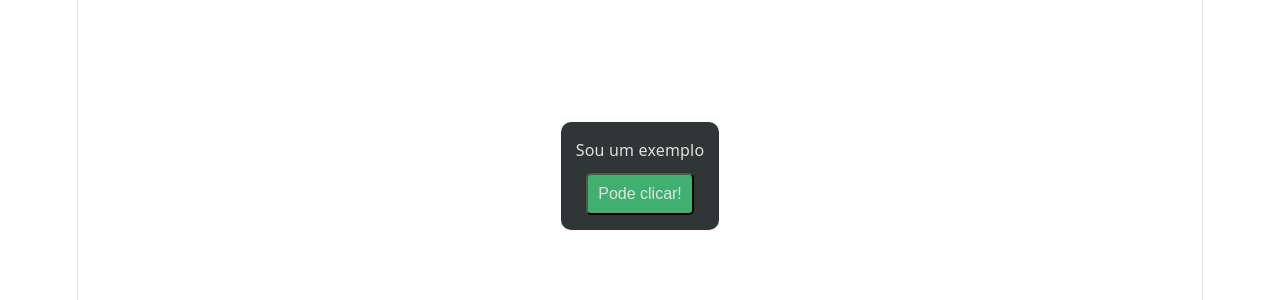
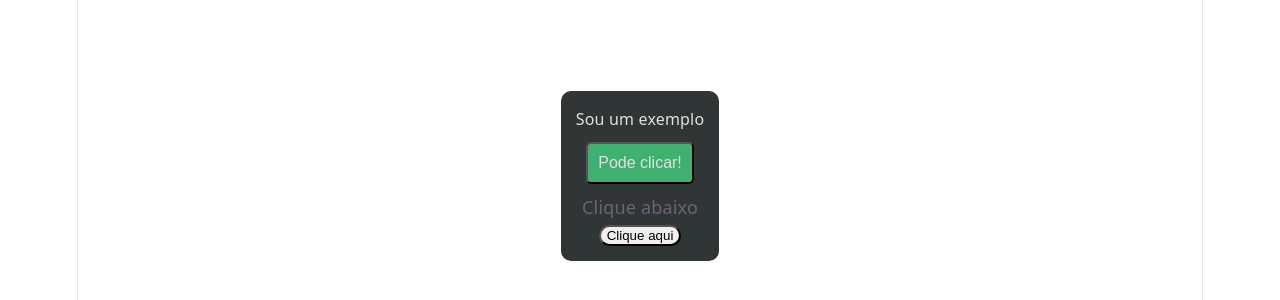
Before and after one commit to VicCAlq/2c-front-01-elementos, a React (Vite) app: page / in a window 1280 px wide. Shown: the part 224-524 px from the top of the page. Built offline with nearby package versions, Linux system fonts and the light colour scheme.

Commit message:
AtvBotaoAcaoInterna Feita

```diff
--- a/src/App.jsx
+++ b/src/App.jsx
@@ -3,6 +3,7 @@ import './App.css'
 import Divisoria from './components/Divisoria';
 import Paragrafo from './components/Paragrafo';
 import Botao from './components/Botao';
+import AtvBotaoAcaoInterna from './components/AtvBotaoAcaoInterna';
 
 function App() {
   const [count, setCount] = useState(0)
@@ -13,6 +14,7 @@ function App() {
         <Divisoria>
           <Paragrafo conteudo="Sou um exemplo"/>
           <Botao/>
+          <AtvBotaoAcaoInterna/>
         </Divisoria>
       </section>
     </>
--- a/src/components/AtvBotaoAcaoInterna.jsx
+++ b/src/components/AtvBotaoAcaoInterna.jsx
@@ -1,5 +1,20 @@
 /*
 [ATIVIDADE BOTÃO COM AÇÃO INTERNA]
 
-Crie e exporte por padrão um componente chamado "AtvBotaoAcaoInterna" que não recebe nenhum argumento. Este componente deve exibir uma <div> com dois elementos: um <p> com o texto "Clique abaixo", e um <button> com o texto "Clique aqui" que ao ser clicado exibe um alerta com o texto "Fui clicado!"
+Crie e exporte por padrão um componente chamado "AtvBotaoAcaoInterna" que não recebe nenhum argumento. Este componente deve exibir uma <div> com dois elementos:
+ um <p> com o texto "Clique abaixo", e um <button> com o texto "Clique aqui" que ao ser clicado exibe um alerta com o texto "Fui clicado!"
 */
+export default function AtvBotaoAcaoInterna ({}) {
+    return (
+
+        <div>
+        <p>Clique abaixo</p>
+        <button
+        style={{
+            color: "Black",
+            borderRadius: "50px"
+        }}
+        onClick={ () => alert ("Fui clicado")}>Clique aqui</button>
+        </div>
+    )
+}
```
Also changed, not shown: 1 other file (tests, documents, lock files or other folders).
